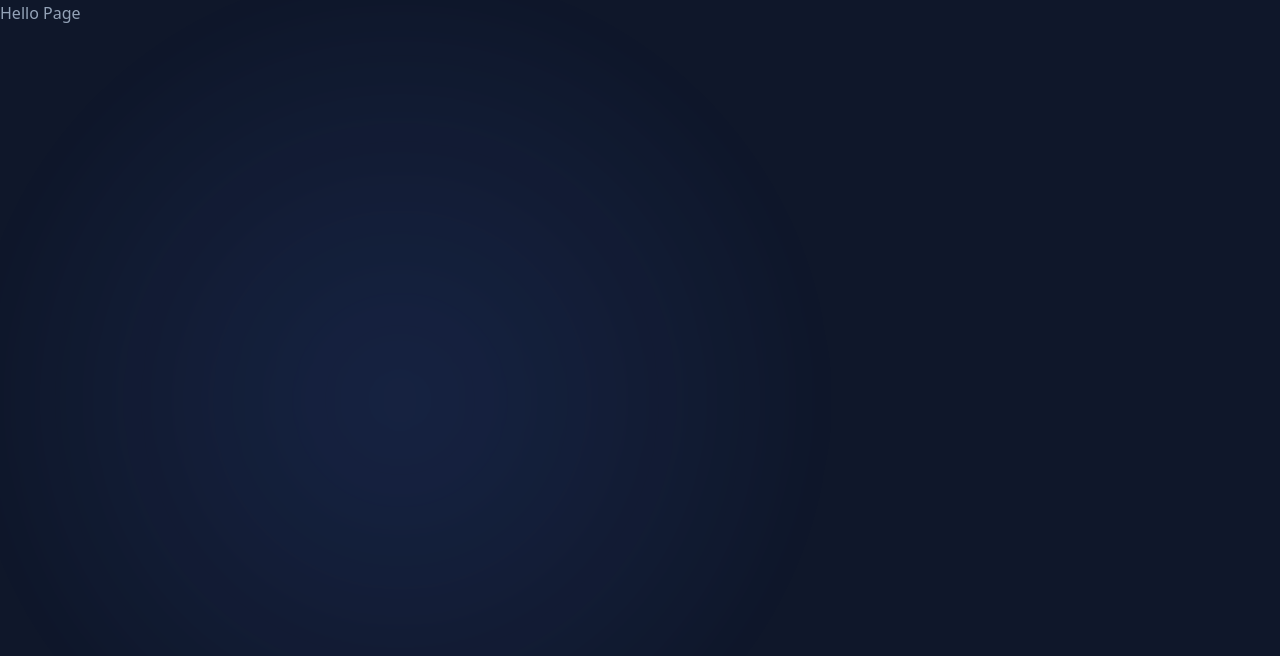
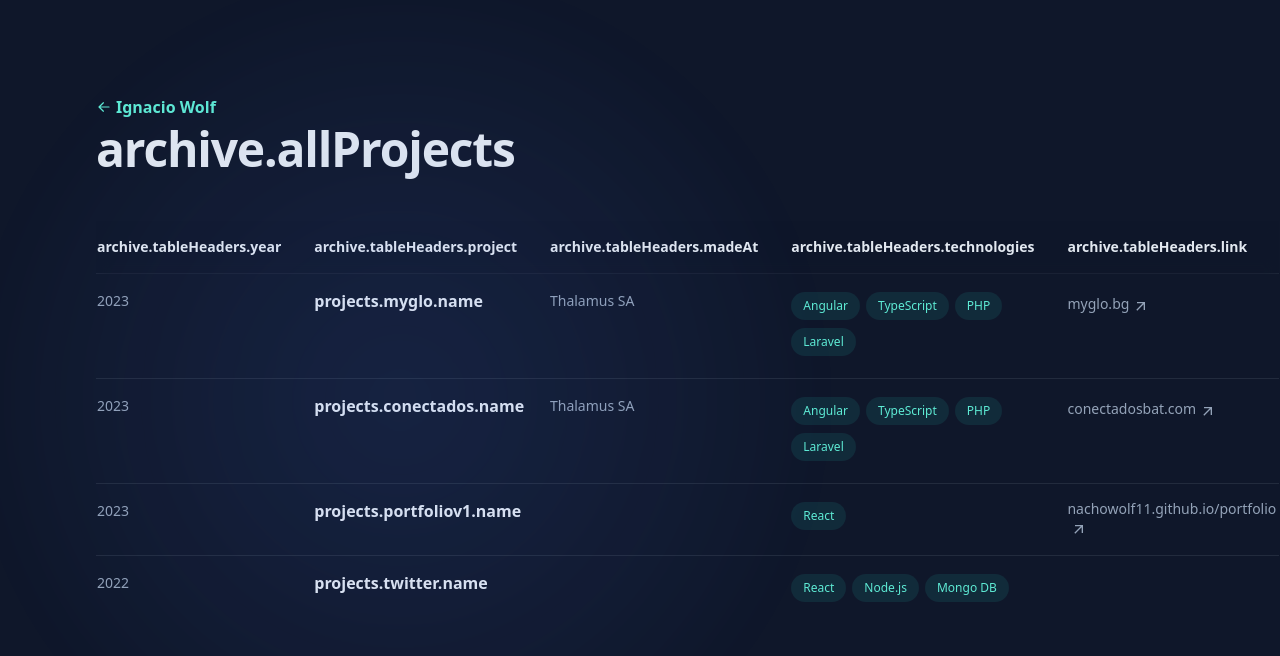
Before and after one commit to nachowolf11/porfolio-nextjs13, a Next.js app: page /en/archive in a window 1280 px wide. Shown: the top 656 px of the page. Built offline with nearby package versions, Linux system fonts and the light colour scheme.

Commit message:
Archive Project

```diff
--- a/messages/es.json
+++ b/messages/es.json
@@ -43,6 +43,20 @@
         "portfoliov1":{
             "name":"Portfolio v1",
             "description": "Mi primer portfolio realizado en React."
+        },
+        "twitter":{
+            "name":"Clon de Twitter",
+            "description": "Aplicación que replica las principales funcionalidades de Twitter. Contiene todo el apartado de autenticación, la posibilidad de Twittear, dar likes, retwittear. Tambien el perfil personal en donde puede visualizar tus tweets, los que likeaste y retwitteaste."
+        }
+    },
+    "archive":{
+        "allProjects": "Todos los proyectos",
+        "tableHeaders":{
+            "year":"Año",
+            "project": "Proyecto",
+            "madeAt": "Hecho en",
+            "technologies": "Tecnologías",
+            "link": "Enlace"
         }
     }
 }
--- a/src/app/[locale]/archive/page.tsx
+++ b/src/app/[locale]/archive/page.tsx
@@ -1,8 +1,57 @@
+import { useTranslations } from "next-intl";
+import Link from "next/link";
+import { projectsArchive } from '../../../data/projectsArchive';
+import { ProjectTableItem } from "@/components";
 
-export default function NamePage() {
+
+
+export default function ArchivePage() {
+  const t = useTranslations('archive');
   return (
-    <div>
-      <h1>Hello Page</h1>
+    <div className="mx-auto min-h-screen max-w-screen-xl px-6 py-12 font-sans md:px-12 md:py-20 lg:px-24 lg:py-0">
+      <div className="lg:py-24">
+
+        <Link href="/" className="group mb-2 inline-flex items-center font-semibold leading-tight text-teal-300">
+          <svg xmlns="http://www.w3.org/2000/svg" viewBox="0 0 20 20" fill="currentColor" className="mr-1 h-4 w-4 rotate-180 transition-transform group-hover:-translate-x-2" aria-hidden="true"><path fill-rule="evenodd" d="M3 10a.75.75 0 01.75-.75h10.638L10.23 5.29a.75.75 0 111.04-1.08l5.5 5.25a.75.75 0 010 1.08l-5.5 5.25a.75.75 0 11-1.04-1.08l4.158-3.96H3.75A.75.75 0 013 10z" clip-rule="evenodd"></path></svg>
+          Ignacio Wolf
+        </Link>
+        <h1 className="text-4xl font-bold tracking-tight text-slate-200 sm:text-5xl">
+          {t('allProjects')}
+        </h1>
+
+        <table className="mt-12 w-full border-collapse text-left" id="content">
+
+          <thead className="sticky top-0 z-10 border-b border-slate-300/10 bg-slate-900/75 px-6 py-5 backdrop-blur">
+            <tr>
+              <th className="py-4 pr-8 text-sm font-semibold text-slate-200">
+                {t('tableHeaders.year')}
+              </th>
+              <th className="py-4 pr-8 text-sm font-semibold text-slate-200">
+                {t('tableHeaders.project')}
+              </th>
+              <th className="hidden py-4 pr-8 text-sm font-semibold text-slate-200 lg:table-cell">
+                {t('tableHeaders.madeAt')}
+              </th>
+              <th className="hidden py-4 pr-8 text-sm font-semibold text-slate-200 lg:table-cell">
+                {t('tableHeaders.technologies')}
+              </th>
+              <th className="hidden py-4 pr-8 text-sm font-semibold text-slate-200 sm:table-cell">
+                {t('tableHeaders.link')}
+              </th>
+            </tr>
+          </thead>
+
+          <tbody>
+            {
+              projectsArchive.map( project => (
+                <ProjectTableItem key={project.name} {...project}/>
+              ))
+            }
+          </tbody>
+
+        </table>
+
+      </div>
     </div>
   );
 }
--- a/src/components/content/ProjectsSection.tsx
+++ b/src/components/content/ProjectsSection.tsx
@@ -9,22 +9,28 @@ const projects: Array<Project> = [
     name: 'myglo.name',
     url: 'https://www.myglo.bg/',
     description: 'myglo.description',
-    technologies: ['Angular', 'PHP', 'Laravel'],
-    imageUrl: '/projects/myglobg.jpg'
+    technologies: ['Angular', 'TypeScript', 'PHP', 'Laravel'],
+    imageUrl: '/projects/myglobg.jpg',
+    company:'Thalamus SA',
+    year: 0
   },
   {
     name: 'conectados.name',
     url: 'https://conectadosbat.com/',
     description: 'conectados.description',
-    technologies: ['Angular', 'PHP', 'Laravel'],
-    imageUrl: '/projects/conectados.jpg'
+    technologies: ['Angular', 'TypeScript', 'PHP', 'Laravel'],
+    imageUrl: '/projects/conectados.jpg',
+    company:'Thalamus SA',
+    year: 0
   },
   {
     name: 'portfoliov1.name',
     url: 'https://nachowolf11.github.io/portfolio/',
     description: 'portfoliov1.description',
     technologies: ['React'],
-    imageUrl: '/projects/portfoliov1.jpg'
+    imageUrl: '/projects/portfoliov1.jpg',
+    company:'',
+    year: 0
   },
 ];
 
--- a/src/components/index.ts
+++ b/src/components/index.ts
@@ -14,3 +14,4 @@ export { NavLink } from "./header/NavLink"
 export * from "./experience/ExperienceItem"
 
 export * from "./projects/ProjectItem"
+export * from "./projects/ProjectTableItem"
--- /dev/null
+++ b/src/components/projects/ProjectTableItem.tsx
@@ -0,0 +1,62 @@
+import { Project } from '@/models/models';
+import { useTranslations } from 'next-intl'
+import React from 'react'
+import { MdArrowOutward } from 'react-icons/md';
+
+export const ProjectTableItem = ({ year, name, url, technologies, company }: Project) => {
+    const t = useTranslations('projects');
+    return (
+        <tr className='border-b border-slate-300/10 last:border-none'>
+            <td className='py-4 pr-4 align-top text-sm'>
+                <div className='translate-y-px'>{year}</div>
+            </td>
+            <td className='py-4 pr-4 align-top font-semibold leading-snug text-slate-200'>
+                <div>
+                    <div className='block sm:hidden'>
+                        <a href={url} className='inline-flex items-baseline font-medium leading-tight text-slate-200 hover:text-teal-300 focus-visible:text-teal-300 sm:hidden group/link text-base'>
+                            <span>
+                                {t(name)}
+                                <span className="inline-block">
+                                    <MdArrowOutward className="inline-block h-4 w-4 shrink-0 transition-transform group-hover/link:-translate-y-1 group-hover/link:translate-x-1 group-focus-visible/link:-translate-y-1 group-focus-visible/link:translate-x-1 motion-reduce:transition-none ml-1 translate-y-px" />
+                                </span>
+                            </span>
+                        </a>
+                    </div>
+                    <div className='hidden sm:block'>{t(name)}</div>
+                </div>
+            </td>
+            <td className='hidden py-4 pr-4 align-top text-sm lg:table-cell'>
+                <div className='translate-y-px whitespace-nowrap'>
+                    {company}
+                </div>
+            </td>
+            <td className='hidden py-4 pr-4 align-top lg:table-cell'>
+                <ul className='flex -translate-y-1.5 flex-wrap'>
+                    {
+                        technologies.map(technology => (
+                            <li className="mr-1.5 mt-2">
+                                <div className="flex items-center rounded-full bg-teal-400/10 px-3 py-1 text-xs font-medium leading-5 text-teal-300 ">
+                                    {technology}
+                                </div>
+                            </li>
+                        ))
+                    }
+                </ul>
+            </td>
+            <td className='hidden py-4 align-top sm:table-cell'>
+                {
+                    !!url &&
+                    <a href={url} className='inline-flex items-baseline font-medium leading-tight hover:text-teal-300 focus-visible:text-teal-300 text-sm text-slate-400 group/link'>
+                        <span>
+                            <span className="inline-block">
+                                {url.replace('https://', '')}
+                                <MdArrowOutward className="inline-block h-4 w-4 shrink-0 transition-transform group-hover/link:-translate-y-1 group-hover/link:translate-x-1 group-focus-visible/link:-translate-y-1 group-focus-visible/link:translate-x-1 motion-reduce:transition-none ml-1 translate-y-px" />
+                            </span>
+                        </span>
+                    </a>
+                }
+            </td>
+
+        </tr>
+    )
+}
--- /dev/null
+++ b/src/data/projectsArchive.ts
@@ -0,0 +1,40 @@
+import { Project } from "@/models/models";
+
+export const projectsArchive: Array<Project> = [
+    {
+        name: 'myglo.name',
+        url: 'https://myglo.bg',
+        description: 'myglo.description',
+        technologies: ['Angular', 'TypeScript', 'PHP', 'Laravel'],
+        imageUrl: '/projects/myglobg.jpg',
+        company:'Thalamus SA',
+        year: 2023
+      },
+      {
+        name: 'conectados.name',
+        url: 'https://conectadosbat.com',
+        description: 'conectados.description',
+        technologies: ['Angular', 'TypeScript', 'PHP', 'Laravel'],
+        imageUrl: '/projects/conectados.jpg',
+        company:'Thalamus SA',
+        year: 2023
+      },
+      {
+        name: 'portfoliov1.name',
+        url: 'https://nachowolf11.github.io/portfolio',
+        description: 'portfoliov1.description',
+        technologies: ['React'],
+        imageUrl: '/projects/portfoliov1.jpg',
+        company:'',
+        year: 2023
+      },
+      {
+        name: 'twitter.name',
+        url: '',
+        description: 'twitter.description',
+        technologies: ['React', 'Node.js', 'Mongo DB'],
+        imageUrl: '',
+        company:'',
+        year: 2022
+      }
+]
--- a/src/models/models.ts
+++ b/src/models/models.ts
@@ -20,4 +20,6 @@ export interface Project {
     description: string;
     technologies: Array<string>;
     imageUrl: string;
+    company: string;
+    year: number;
 }
```
